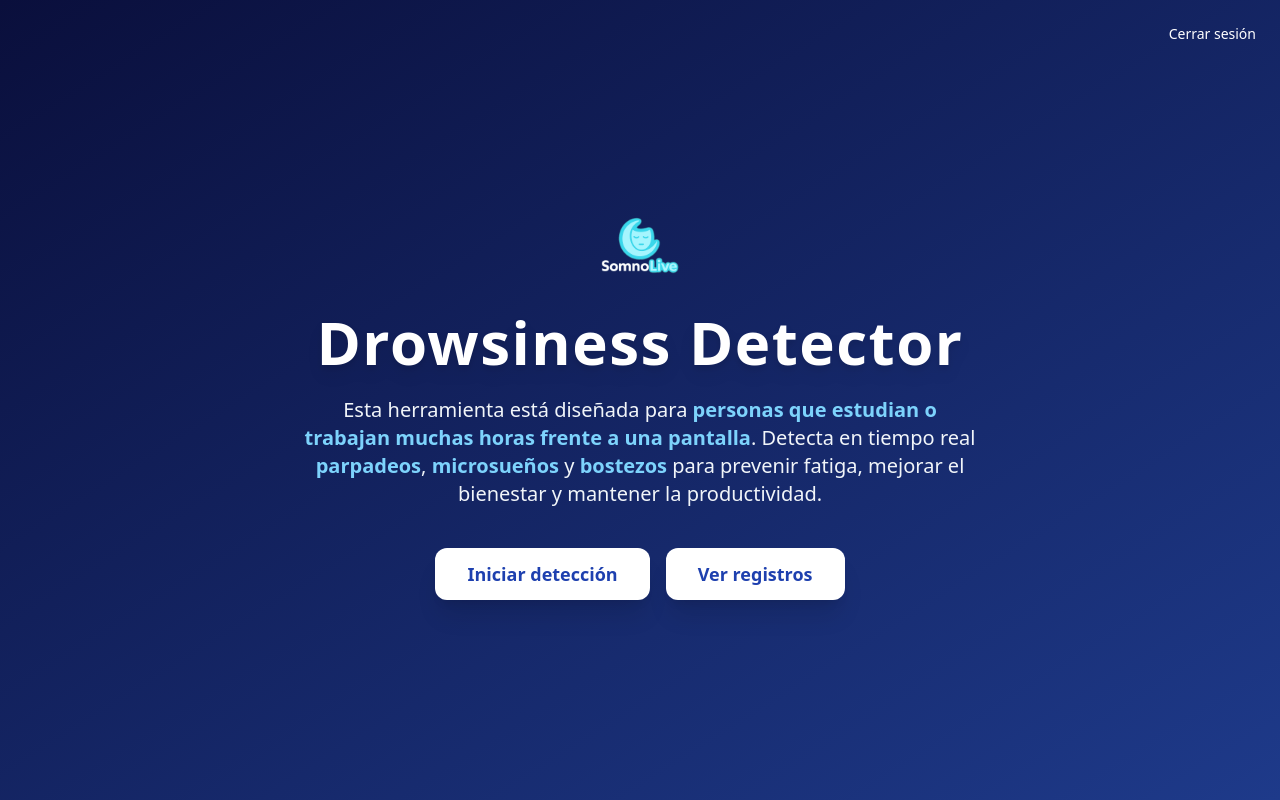
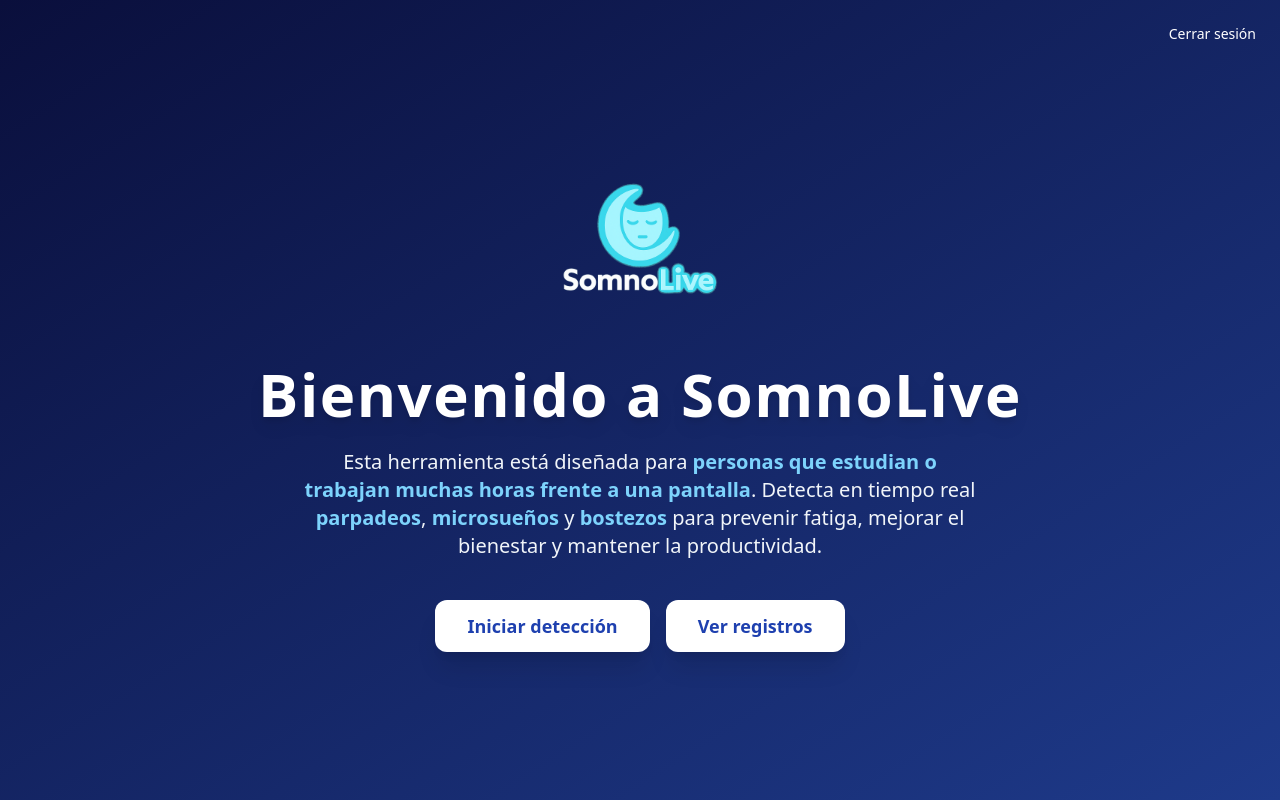
Before and after one commit to RodrigoMonge1/drowsiness-frontend-main, a React (Vite) app: page /menu in a window 1280 px wide. Built offline with nearby package versions, Linux system fonts and the light colour scheme; no server answers; sample sign-in values are in the browser's storage.

Commit message:
logo ddd

```diff
--- a/src/pages/MenuPrincipal.jsx
+++ b/src/pages/MenuPrincipal.jsx
@@ -1,7 +1,7 @@
 import React from "react";
 import { Link, useNavigate } from "react-router-dom";
 import { useAuth } from "../context/AuthContext";
-import logo from "../assets/logo_somno1.png";
+import logoSomno from "../assets/logo_somno1.png";
 
 export default function MenuPrincipal() {
   const { userId, logout } = useAuth();
@@ -29,11 +29,11 @@ export default function MenuPrincipal() {
       )}
 
       {/* Logo centrado arriba */}
-      <img src={logo} alt="Logo de la app" className="w-24 h-24 mb-4" />
+      <img src={logoSomno} alt="Logo SomnoLive" className="w-48 h-48 mb-6" />
 
       {/* Título */}
       <h1 className="text-5xl md:text-6xl font-extrabold mb-6 drop-shadow-lg tracking-wide">
-        Drowsiness Detector
+        Bienvenido a SomnoLive
       </h1>
 
       {/* Descripción orientada a estudiantes y trabajadores */}
```
